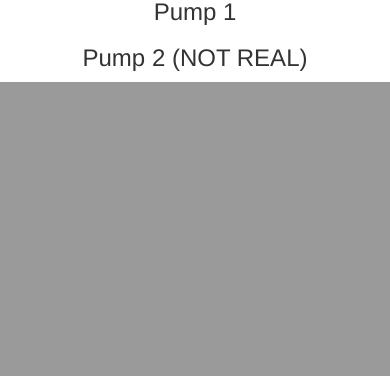
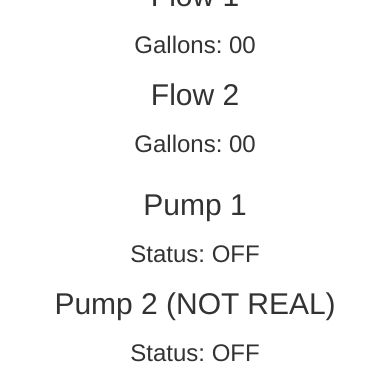
Before and after one commit to hummerk10/BrewPi, a PHP site: page / in a window 390 px wide. Shown: the part 1339-1715 px from the top of the page. Before the commit the page ends 1421 px from the top, so only its background shows below. Run offline with PHP 8.4, Linux system fonts and the light colour scheme; data comes from the database, SQL or seed files in the repository; some libraries are stand-ins or nearby versions.

Commit message:
Home screen formatting

```diff
--- a/inc/site/home.php
+++ b/inc/site/home.php
@@ -17,31 +17,43 @@ foreach ($r as $num => $row) {
 }
 ?>
 
-<div class="row text-center">
-<div class="col-sm-12">Brew Time!!!</div>
-</div>
-
 
 <div class="row text-center">
   <div class="col-sm-4">
   <h2>HTL</h2>
   <h3>Temp:<?php echo $hlt ?></h3>
     <img src="inc/img/Vessel.jpg." alt="HLT">
-  </div>
-  <div class="col-sm-4">
+</div>
+ <div class="col-sm-4">
   <h2>Mash</h2>
   <h3>Temp:<?php echo $mash ?></h3>
   <img src="inc/img/Vessel.jpg." alt="Mash">
-  </div>
-  <div class="col-sm-4">
+ </div>
+ <div class="col-sm-4">
   <h2>Boil</h2>
   <h3>Temp:<?php echo $boil ?></h3>
   <img src="inc/img/Vessel.jpg." alt=Boil">
-  </div>
+ </div>
 </div>
 
 <div class="row text-center">
-  <div class="col-sm-6"><h3>Pump 1</h3></div>
-  <div class="col-sm-6"><h3>Pump 2 (NOT REAL) </h3></div>
+  <div class="col-sm-6">
+  <h2>Flow 1</h2>
+  <h3> Gallons: 00 </h3>
+  </div>
+  <div class="col-sm-6">
+  <h2>Flow 2 </h2>
+  <h3> Gallons: 00 </h3>
+  </div>
+
+<div class="row text-center">
+  <div class="col-sm-6">
+  <h2>Pump 1</h2>
+  <h3> Status: OFF </h3>
+  </div>
+  <div class="col-sm-6">
+  <h2>Pump 2 (NOT REAL) </h2>
+  <h3> Status: OFF </h3>
+  </div>
 
 </div>
```
Also changed, not shown: inc/img/Vessel.jpg.
